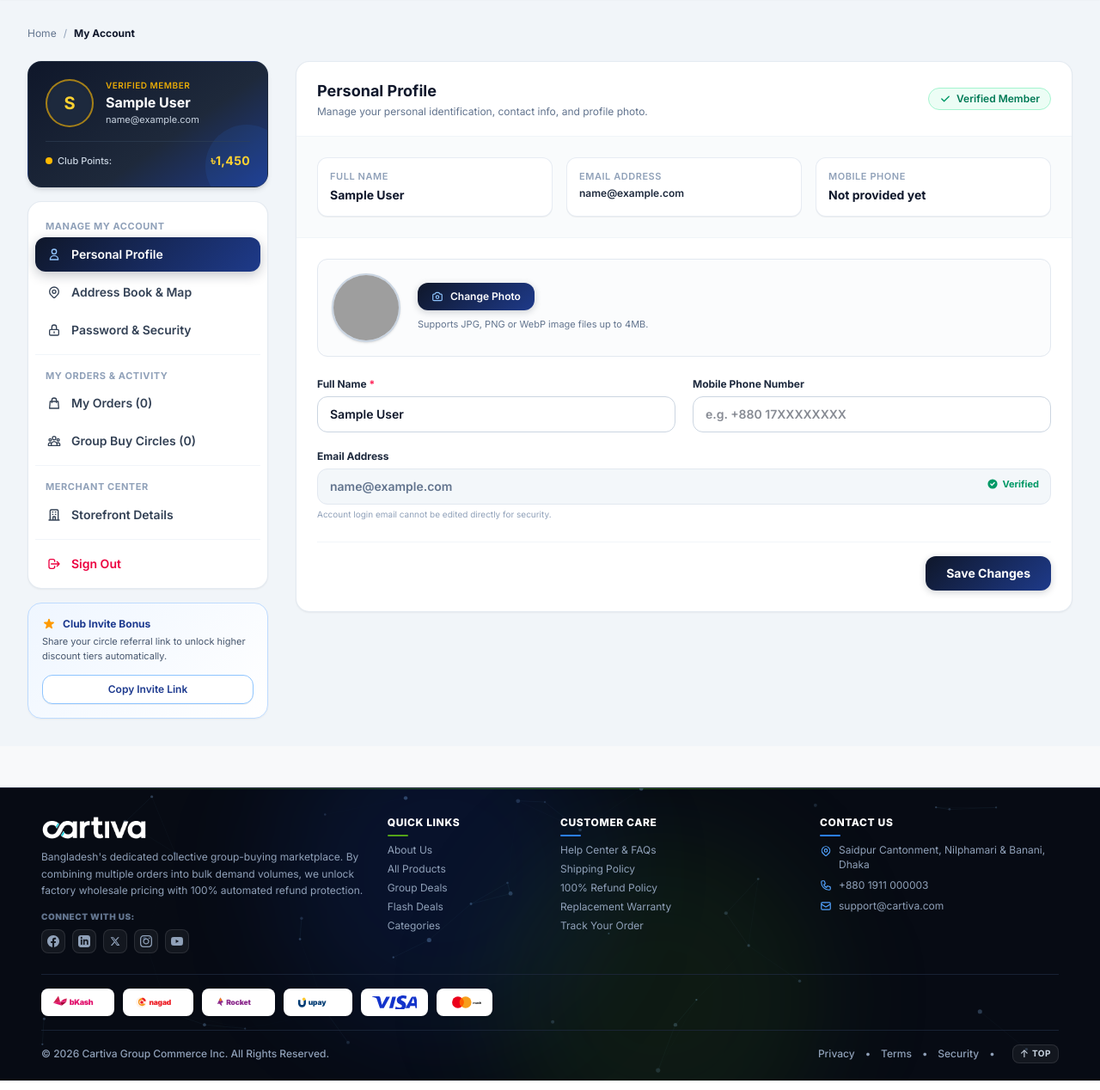
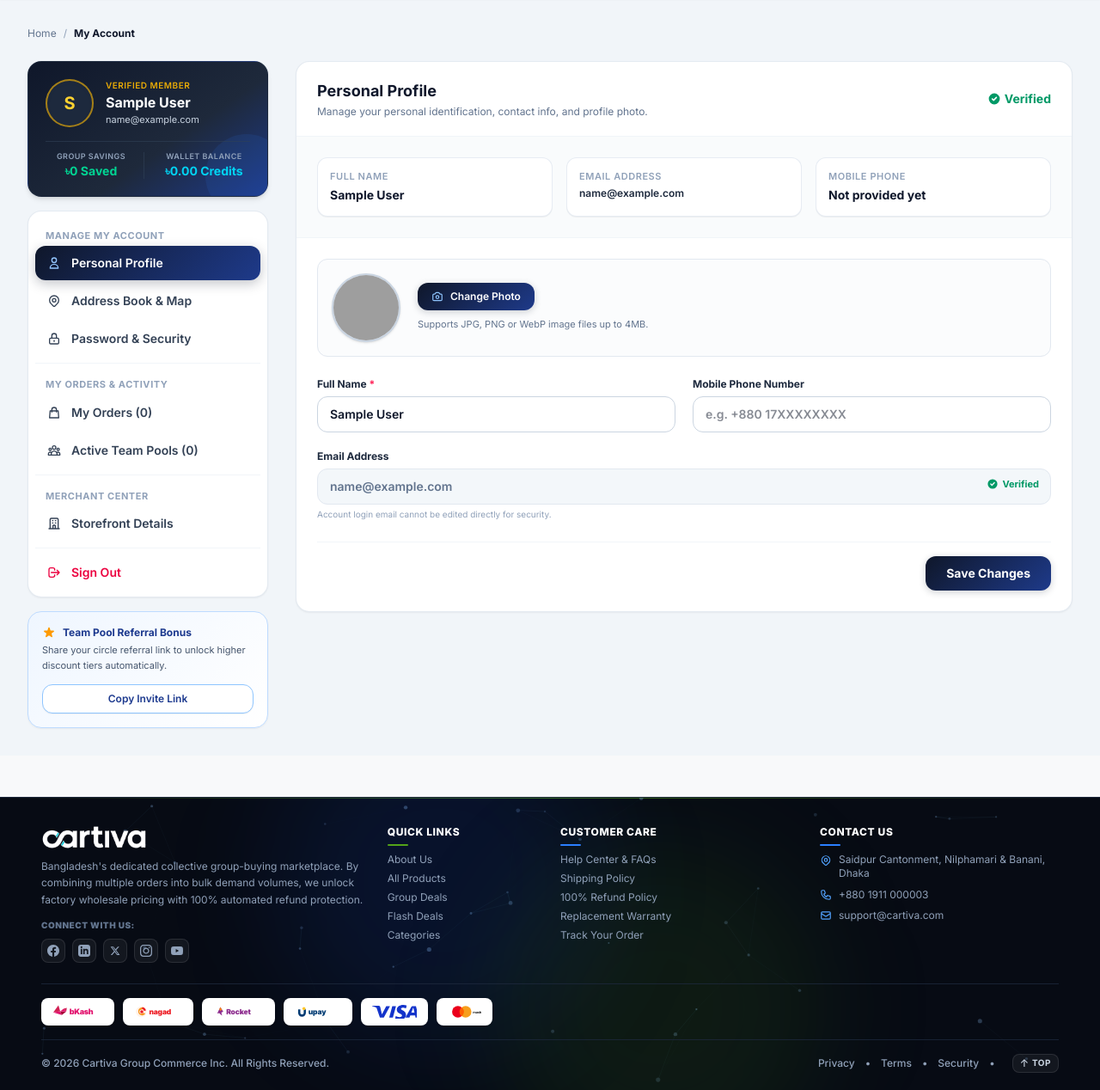
Before and after one commit to arif42sh/Cartiva, a Laravel app: page /profile in a window 1280 px wide. Shown: the part 127-1395 px from the top of the page at 86% size. Run offline with Laravel 12, Linux system fonts and the light colour scheme; the visitor is signed in with stand-in values (Sample User, id 1); data that the repository does not hold is empty; style sheets or scripts are compiled from the project's sources; parts of the project's set-up code (start-up, migrations or seed data) failed here and were passed over; some web fonts are replaced; grey boxes are pictures that could not be loaded.

Commit message:
Add ProfileController and profile layout views

```diff
--- a/app/Http/Controllers/ProfileController.php
+++ b/app/Http/Controllers/ProfileController.php
@@ -17,6 +17,9 @@ class ProfileController extends Controller
     {
         $user = Auth::user();
 
+        $totalOrdersCount = $user->orders()->count();
+        $activeGroupsCount = $user->orders()->where('order_type', 'group_buy')->count();
+
         $orders = $user->orders()
             ->with(['items.product', 'groupSession.product'])
             ->latest()
@@ -29,12 +32,11 @@ class ProfileController extends Controller
             ->take(8)
             ->get();
 
-        // Calculate actual or estimated group savings
-        $totalSpent = $user->orders()->where('order_status', '!=', 'cancelled')->sum('total_amount');
-        $groupOrders = $user->orders()->where('order_type', 'group_buy')->where('order_status', '!=', 'cancelled')->get();
-        $estimatedSavings = $groupOrders->sum('total_amount') * 0.25;
+        // Calculate actual group savings
+        $totalSpent = $user->total_spent;
+        $estimatedSavings = $user->total_savings;
 
-        return view('profile.index', compact('user', 'orders', 'activeGroups', 'totalSpent', 'estimatedSavings'));
+        return view('profile.index', compact('user', 'orders', 'activeGroups', 'totalSpent', 'estimatedSavings', 'totalOrdersCount', 'activeGroupsCount'));
     }
 
     /**
--- a/resources/views/layouts/app.blade.php
+++ b/resources/views/layouts/app.blade.php
@@ -603,7 +603,7 @@
                                     <div class="mt-2.5 grid grid-cols-2 gap-1.5 bg-white/5 rounded-lg py-1.5 px-2 border border-white/10 text-center">
                                         <div class="border-r border-white/10 pr-1.5">
                                             <span class="text-[8px] uppercase tracking-wider text-slate-400 font-semibold block leading-none">Group Savings</span>
-                                            <span class="text-[11px] font-bold text-emerald-400 block mt-0.5 leading-tight">৳1,450 Saved</span>
+                                            <span class="text-[11px] font-bold text-emerald-400 block mt-0.5 leading-tight">৳{{ number_format(auth()->user()->total_savings) }} Saved</span>
                                         </div>
                                         <div class="pl-1.5">
                                             <span class="text-[8px] uppercase tracking-wider text-slate-400 font-semibold block leading-none">Wallet Balance</span>
@@ -635,7 +635,7 @@
                                             <div class="w-6 h-6 rounded-md bg-slate-100 text-slate-500 group-hover:bg-emerald-50 group-hover:text-[#53a318] flex items-center justify-center transition-colors flex-shrink-0">
                                                 <svg class="w-3.5 h-3.5" fill="none" stroke="currentColor" viewBox="0 0 24 24"><path stroke-linecap="round" stroke-linejoin="round" stroke-width="2" d="M16 11V7a4 4 0 00-8 0v4M5 9h14l1 12H4L5 9z"></path></svg>
                                             </div>
-                                            <span class="text-xs font-semibold text-slate-800 group-hover:text-[#53a318] transition-colors">My Purchases</span>
+                                            <span class="text-xs font-semibold text-slate-800 group-hover:text-[#53a318] transition-colors">My Orders</span>
                                         </div>
                                         <span class="text-[10px] font-bold px-1.5 py-0.2 rounded-full bg-slate-100 text-slate-600 group-hover:bg-emerald-100 group-hover:text-emerald-800 transition-colors">
                                             {{ auth()->user()->orders()->count() }}
--- a/resources/views/profile/index.blade.php
+++ b/resources/views/profile/index.blade.php
@@ -172,15 +172,20 @@
                         </div>
                     </div>
 
-                    <!-- VIP Club Rewards Ribbon (Classic Gold & Navy) -->
-                    <div class="mt-4 pt-3 border-t border-slate-700/60 flex items-center justify-between text-xs relative z-10">
-                        <div class="flex items-center space-x-1.5">
-                            <span class="w-2 h-2 rounded-full bg-amber-400"></span>
-                            <span class="text-slate-300 font-medium text-[11px]">Club Points:</span>
+                    <!-- Group Savings & Wallet Balance Ribbon (Matching Header Dropdown) -->
+                    <div class="mt-4 pt-3 border-t border-slate-700/60 grid grid-cols-2 gap-2 relative z-10 text-center">
+                        <div class="border-r border-slate-700/60 pr-2">
+                            <span class="text-[9px] uppercase tracking-wider text-slate-400 font-semibold block leading-none">Group Savings</span>
+                            <span class="text-xs sm:text-sm font-bold text-emerald-400 block mt-1 leading-tight">
+                                ৳{{ number_format($user->total_savings) }} Saved
+                            </span>
                         </div>
-                        <span class="font-bold text-amber-300 text-sm tracking-wide">
-                            ৳{{ number_format($estimatedSavings > 0 ? $estimatedSavings : 1450) }}
-                        </span>
+                        <div class="pl-2">
+                            <span class="text-[9px] uppercase tracking-wider text-slate-400 font-semibold block leading-none">Wallet Balance</span>
+                            <span class="text-xs sm:text-sm font-bold text-cyan-400 block mt-1 leading-tight">
+                                ৳0.00 Credits
+                            </span>
+                        </div>
                     </div>
                 </div>
 
@@ -238,17 +243,17 @@
                             <svg class="w-4 h-4 flex-shrink-0" fill="none" stroke="currentColor" viewBox="0 0 24 24">
                                 <path stroke-linecap="round" stroke-linejoin="round" stroke-width="2" d="M16 11V7a4 4 0 00-8 0v4M5 9h14l1 12H4L5 9z"></path>
                             </svg>
-                            <span>My Orders ({{ $orders->count() }})</span>
+                            <span>My Orders ({{ $totalOrdersCount }})</span>
                         </button>
 
-                        <!-- Tab 5: Group Buy Circles -->
+                        <!-- Tab 5: Active Team Pools -->
                         <button @click="activeTab = 'pools'"
                                 :class="activeTab === 'pools' ? 'classic-tab-active' : 'classic-tab-inactive'"
                                 class="w-full flex items-center space-x-3 px-3.5 py-2.5 rounded-xl text-xs sm:text-sm font-semibold transition-all text-left cursor-pointer">
                             <svg class="w-4 h-4 flex-shrink-0" fill="none" stroke="currentColor" viewBox="0 0 24 24">
                                 <path stroke-linecap="round" stroke-linejoin="round" stroke-width="2" d="M17 20h5v-2a3 3 0 00-5.356-1.857M17 20H7m10 0v-2c0-.656-.126-1.283-.356-1.857M7 20H2v-2a3 3 0 015.356-1.857M7 20v-2c0-.656.126-1.283.356-1.857m0 0a5.002 5.002 0 019.288 0M15 7a3 3 0 11-6 0 3 3 0 016 0zm6 3a2 2 0 11-4 0 2 2 0 014 0zM7 10a2 2 0 11-4 0 2 2 0 014 0z"></path>
                             </svg>
-                            <span>Group Buy Circles ({{ $activeGroups->count() }})</span>
+                            <span>Active Team Pools ({{ $activeGroupsCount }})</span>
                         </button>
                     </nav>
 
@@ -292,7 +297,7 @@
                         <svg class="w-4 h-4 text-amber-500" fill="currentColor" viewBox="0 0 20 20">
                             <path d="M9.049 2.927c.3-.921 1.603-.921 1.902 0l1.07 3.292a1 1 0 00.95.69h3.462c.969 0 1.371 1.24.588 1.81l-2.8 2.034a1 1 0 00-.364 1.118l1.07 3.292c.3.921-.755 1.688-1.54 1.118l-2.8-2.034a1 1 0 00-1.175 0l-2.8 2.034c-.784.57-1.838-.197-1.539-1.118l1.07-3.292a1 1 0 00-.364-1.118L2.98 8.72c-.783-.57-.38-1.81.588-1.81h3.461a1 1 0 00.951-.69l1.07-3.292z"></path>
                         </svg>
-                        <span>Club Invite Bonus</span>
+                        <span>Team Pool Referral Bonus</span>
                     </div>
                     <p class="text-[11px] text-slate-600 mb-3 leading-relaxed">
                         Share your circle referral link to unlock higher discount tiers automatically.
@@ -320,12 +325,13 @@
                             <h2 class="text-base sm:text-lg font-bold text-slate-900">Personal Profile</h2>
                             <p class="text-xs text-slate-500 mt-0.5">Manage your personal identification, contact info, and profile photo.</p>
                         </div>
-                        <span class="inline-flex items-center gap-1.5 px-3 py-1 rounded-full text-xs font-semibold bg-emerald-50 text-emerald-700 border border-emerald-200">
-                            <svg class="w-3.5 h-3.5 text-emerald-600" fill="currentColor" viewBox="0 0 20 20">
-                                <path fill-rule="evenodd" d="M16.707 5.293a1 1 0 010 1.414l-8 8a1 1 0 01-1.414 0l-4-4a1 1 0 011.414-1.414L8 12.586l7.293-7.293a1 1 0 011.414 0z" clip-rule="evenodd"></path>
+                        <span class="inline-flex items-center gap-1 text-xs sm:text-sm font-bold text-[#009966]">
+                            <svg class="w-4 h-4 text-[#009966] flex-shrink-0" fill="currentColor" viewBox="0 0 20 20">
+                                <path fill-rule="evenodd" d="M10 18a8 8 0 100-16 8 8 0 000 16zm3.707-9.293a1 1 0 00-1.414-1.414L9 10.586 7.707 9.293a1 1 0 00-1.414 1.414l2 2a1 1 0 001.414 0l4-4z" clip-rule="evenodd"></path>
                             </svg>
-                            Verified Member
+                            <span>Verified</span>
                         </span>
+
                     </div>
 
                     <!-- Classic Executive Overview Row -->
@@ -717,12 +723,12 @@
                 </div>
 
                 <!-- ========================================== -->
-                <!-- TAB 5: GROUP BUY CIRCLES                   -->
+                <!-- TAB 5: ACTIVE TEAM POOLS                   -->
                 <!-- ========================================== -->
                 <div x-show="activeTab === 'pools'" class="bg-white rounded-2xl border border-slate-200/90 shadow-xs overflow-hidden">
                     <div class="px-6 py-5 border-b border-slate-100 flex items-center justify-between">
                         <div>
-                            <h2 class="text-base sm:text-lg font-bold text-slate-900">My Group Buy Circles</h2>
+                            <h2 class="text-base sm:text-lg font-bold text-slate-900">Active Team Pools</h2>
                             <p class="text-xs text-slate-500 mt-0.5">Ongoing group deals you have joined or initiated.</p>
                         </div>
                         <a href="{{ route('home') }}#active-deals" class="text-xs font-bold text-blue-700 hover:underline">
```
